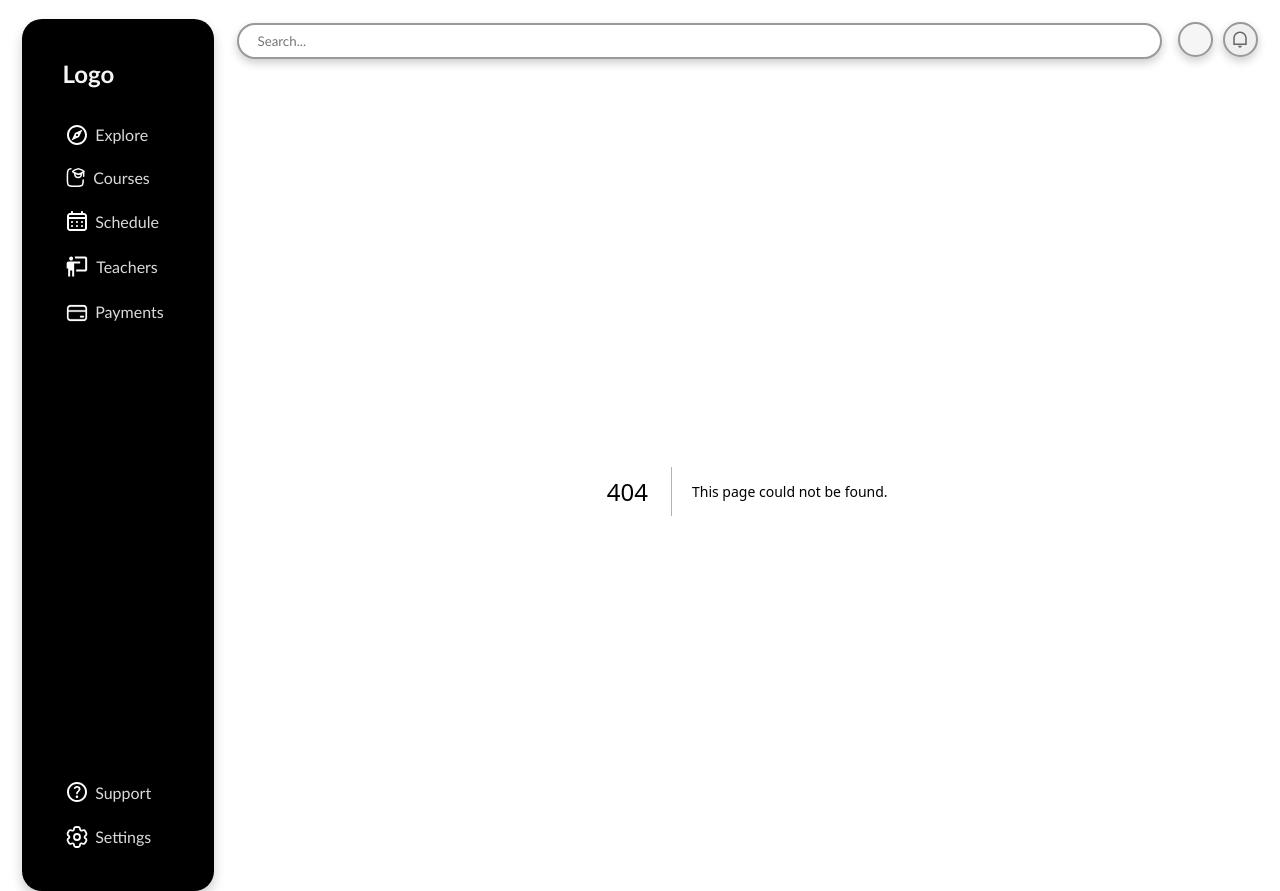
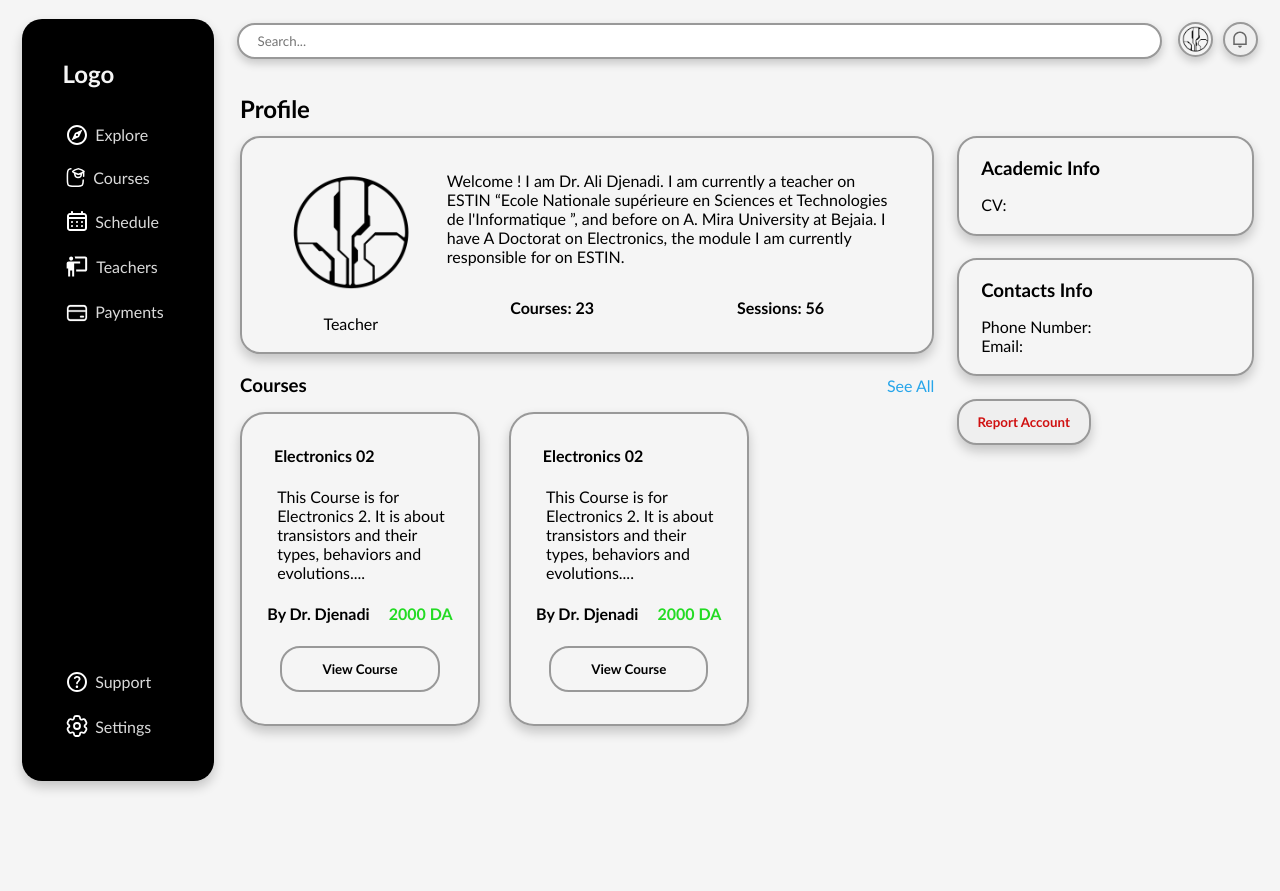
Before and after one commit to Younes-R/e-learn-platform, a Next.js app: page /common/profile/ffsdfd in a window 1280 px wide. Before the commit this address had no page. After the commit the page ends 800 px from the top, so only its background shows below. Built offline with nearby package versions, Linux system fonts and the light colour scheme.

Commit message:
created profile page

```diff
--- /dev/null
+++ b/src/app/common/profile/[id]/page.module.css
@@ -0,0 +1,5 @@
+.main {
+  display: flex;
+  flex-direction: column;
+  gap: 0.8em;
+}
--- /dev/null
+++ b/src/app/common/profile/[id]/page.tsx
@@ -0,0 +1,11 @@
+import styles from "./page.module.css";
+import Profile from "@/ui/common/profile";
+
+export default function Page() {
+  return (
+    <main className={styles.main}>
+      <h2>Profile</h2>
+      <Profile />
+    </main>
+  );
+}
--- /dev/null
+++ b/src/ui/common/card.tsx
@@ -0,0 +1,5 @@
+import styles from "./card.module.css";
+
+export default function Card() {
+  return <div></div>;
+}
--- /dev/null
+++ b/src/ui/common/profile.module.css
@@ -0,0 +1,201 @@
+.profile {
+  display: grid;
+  grid-template-columns: 7fr 3fr;
+  grid-template-rows: 1fr;
+  grid-template-areas: "first-section second-section";
+  gap: 1.4em;
+}
+
+.first-section {
+  grid-area: "first-section";
+  display: flex;
+  flex-direction: column;
+  gap: 1.2em;
+}
+
+.second-section {
+  grid-area: "second-section";
+  /* border: 1px solid red; */
+  display: flex;
+  flex-direction: column;
+  justify-content: flex-start;
+  align-items: flex-start;
+  gap: 1.4em;
+}
+
+.intro {
+  /* border: 1px solid red; */
+  display: flex;
+  flex-direction: column;
+  gap: 0.8em;
+}
+
+.intro__header {
+}
+
+.intro__body {
+  border: 2px solid #999;
+  border-radius: 20px;
+  padding: 1em 1.8em 1.2em 1.8em;
+  display: flex;
+  flex-direction: row;
+  justify-content: center;
+  align-items: center;
+
+  box-shadow: 0 6px 12px rgba(0, 0, 0, 0.2);
+}
+
+.intro__body__figure {
+  /* border: 1px solid red; */
+  display: flex;
+  flex-direction: column;
+  justify-content: center;
+  align-items: center;
+}
+
+.intro__body__figure img {
+  /* border: 1px solid red; */
+}
+
+.intro__body__main {
+  /* border: 1px solid red; */
+  padding: 1em;
+  display: flex;
+  flex-direction: column;
+  justify-content: center;
+  align-items: center;
+  gap: 2em;
+}
+
+.intro__body__main__list {
+  /* border: 1px solid red; */
+  display: flex;
+  flex-direction: row;
+  justify-content: space-around;
+  align-items: center;
+  font-weight: bold;
+  gap: 1em;
+  width: 100%;
+  text-wrap: nowrap;
+}
+
+.courses {
+  /* border: 1px solid red; */
+  display: flex;
+  flex-direction: column;
+  gap: 1em;
+}
+
+.courses__header {
+  /* border: 1px solid red; */
+  display: flex;
+  flex-direction: row;
+  justify-content: space-between;
+  align-items: baseline;
+}
+
+.courses__header a {
+  color: #26a5ea;
+}
+
+.courses__header a:hover {
+  color: #26a5ea93;
+}
+
+.courses__header a:active {
+  color: #26a5ea66;
+}
+
+.courses__list {
+  /* border: 1px solid red; */
+  display: flex;
+  flex-direction: row;
+  justify-content: flex-start;
+  align-items: center;
+  gap: 1.8em;
+}
+
+.card {
+  border: 2px solid #999;
+  border-radius: 25px;
+  padding: 2em;
+  box-shadow: 0 6px 12px rgba(0, 0, 0, 0.2);
+  width: 15em;
+  display: flex;
+  flex-direction: column;
+  justify-content: center;
+  align-items: center;
+  gap: 1.4em;
+}
+
+.card__header {
+  /* border: 1px solid red; */
+  width: 100%;
+}
+
+.card__body {
+  /* border: 1px solid red; */
+  padding: 0em 0em 0em 0.2em;
+}
+
+.card__list {
+  /* border: 1px solid red; */
+  display: flex;
+  flex-direction: row;
+  justify-content: space-around;
+  align-items: center;
+  gap: 1.2em;
+  text-wrap: nowrap;
+}
+
+.card__list li {
+  font-weight: bold;
+}
+
+.card__list span {
+  color: #23db23;
+}
+
+.card button {
+  font-family: inherit;
+  font-weight: bold;
+  padding: 1em 3em;
+  background-color: whitesmoke;
+  border: 2px solid #999;
+  border-radius: 20px;
+  color: #333;
+}
+
+.academic-info {
+  border: 2px solid #999;
+  border-radius: 20px;
+  padding: 1.2em 1.4em;
+  display: flex;
+  flex-direction: column;
+  gap: 1em;
+  box-shadow: 0 6px 12px rgba(0, 0, 0, 0.2);
+  width: 100%;
+}
+
+.contacts-info {
+  border: 2px solid #999;
+  border-radius: 20px;
+  padding: 1.2em 1.4em;
+  display: flex;
+  flex-direction: column;
+  gap: 1em;
+  box-shadow: 0 6px 12px rgba(0, 0, 0, 0.2);
+  width: 100%;
+}
+
+.report-button {
+  font-family: inherit;
+  font-weight: bold;
+  padding: 1em 1.4em;
+  border: 2px solid #999;
+  border-radius: 20px;
+  border-color: #999;
+  /* background-color: #d01010; */
+  color: #d01010;
+  box-shadow: 0 6px 12px rgba(0, 0, 0, 0.2);
+}
--- /dev/null
+++ b/src/ui/common/profile.tsx
@@ -0,0 +1,91 @@
+import styles from "./profile.module.css";
+import Image from "next/image";
+import Link from "next/link";
+
+export default function Profile() {
+  return (
+    <div className={styles.profile}>
+      <div className={styles["first-section"]}>
+        <section className={styles["intro"]}>
+          {/* <h3 className={styles["intro__header"]}>Profile Name</h3> */}
+          <div className={styles["intro__body"]}>
+            <figure className={styles["intro__body__figure"]}>
+              <Image
+                src={"/720px-Main-Forerunner.png"}
+                alt="Profile Picture"
+                width={160}
+                height={160}
+              />
+              <figcaption>Teacher</figcaption>
+            </figure>
+            <div className={styles["intro__body__main"]}>
+              <p>
+                {" "}
+                Welcome ! I am Dr. Ali Djenadi. I am currently a teacher on ESTIN “Ecole Nationale supérieure en
+                Sciences et Technologies de l'Informatique ”, and before on A. Mira University at Bejaia. I have A
+                Doctorat on Electronics, the module I am currently responsible for on ESTIN.
+              </p>
+              <ul className={styles["intro__body__main__list"]}>
+                <li>Courses: 23</li>
+                <li>Sessions: 56</li>
+              </ul>
+            </div>
+          </div>
+        </section>
+        <section className={styles["courses"]}>
+          <div className={styles["courses__header"]}>
+            <h3>Courses</h3>
+            <Link href={"/student/courses"}>See All</Link>
+            {/* so /courses?teacher=teacherName, right ? it should be like this */}
+          </div>
+          <ul className={styles["courses__list"]}>
+            <li className={styles["card"]}>
+              <h4 className={styles["card__header"]}>Electronics 02</h4>
+              <p className={styles["card__body"]}>
+                This Course is for Electronics 2. It is about transistors and their types, behaviors and evolutions....
+              </p>
+              <ul className={styles["card__list"]}>
+                <li>By Dr. Djenadi</li>
+                <li>
+                  <span>2000 DA</span>
+                </li>
+              </ul>
+              <button>
+                <Link href={"/courses/sdad"}>View Course</Link>
+              </button>
+            </li>
+            <li className={styles["card"]}>
+              <h4 className={styles["card__header"]}>Electronics 02</h4>
+              <p className={styles["card__body"]}>
+                This Course is for Electronics 2. It is about transistors and their types, behaviors and evolutions....
+              </p>
+              <ul className={styles["card__list"]}>
+                <li>By Dr. Djenadi</li>
+                <li>
+                  <span>2000 DA</span>
+                </li>
+              </ul>
+              <button>
+                <Link href={"/courses/sdad"}>View Course</Link>
+              </button>
+            </li>
+          </ul>
+        </section>
+      </div>
+      <div className={styles["second-section"]}>
+        <div className={styles["academic-info"]}>
+          <h3>Academic Info</h3>
+          <p>CV: </p>
+        </div>
+        <div className={styles["contacts-info"]}>
+          <h3>Contacts Info</h3>
+          <ul>
+            <li>Phone Number:</li>
+            <li>Email:</li>
+          </ul>
+        </div>
+        <button className={styles["report-button"]}>Report Account</button>
+      </div>
+    </div>
+  );
+}
--- a/src/ui/layout/searchBar.module.css
+++ b/src/ui/layout/searchBar.module.css
@@ -38,6 +38,9 @@
   border-radius: 200px;
   box-shadow: 0 4px 10px rgba(0, 0, 0, 0.2);
   background-color: whitesmoke;
+  display: flex;
+  justify-content: center;
+  align-items: center;
 }
 .header__notifications-button {
   width: 35px;
--- a/src/ui/layout/searchBar.tsx
+++ b/src/ui/layout/searchBar.tsx
@@ -1,6 +1,7 @@
 import styles from "./searchBar.module.css";
 import Link from "next/link";
 import NotificationsIcon from "../icons/notificationsIcon";
+import Image from "next/image";
 
 export default function SearchBar() {
   return (
@@ -17,8 +18,15 @@ export default function SearchBar() {
       <div className={styles["header__div"]}>
         <Link
           className={styles["header__account-link"]}
-          href="/account"
-        ></Link>
+          href="/common/profile/ffsdfd"
+        >
+          <Image
+            src={"/720px-Main-Forerunner.png"}
+            alt="Profile Picture"
+            width={35}
+            height={35}
+          />
+        </Link>
         <button className={styles["header__notifications-button"]}>
           <NotificationsIcon />
         </button>
```
Also changed, not shown: src/ui/common/card.module.css (added), 1 other file (tests, documents, lock files or other folders).
